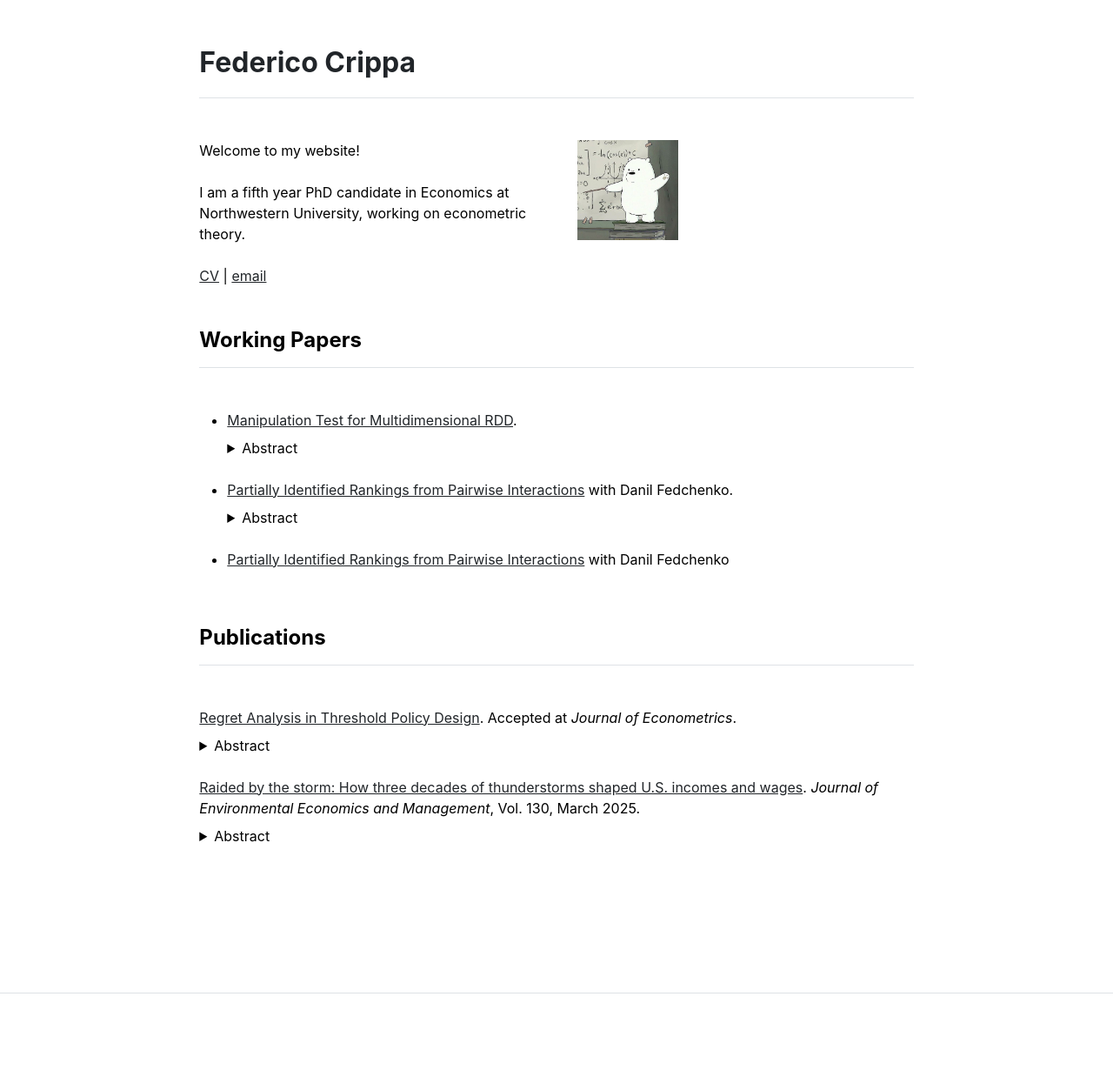
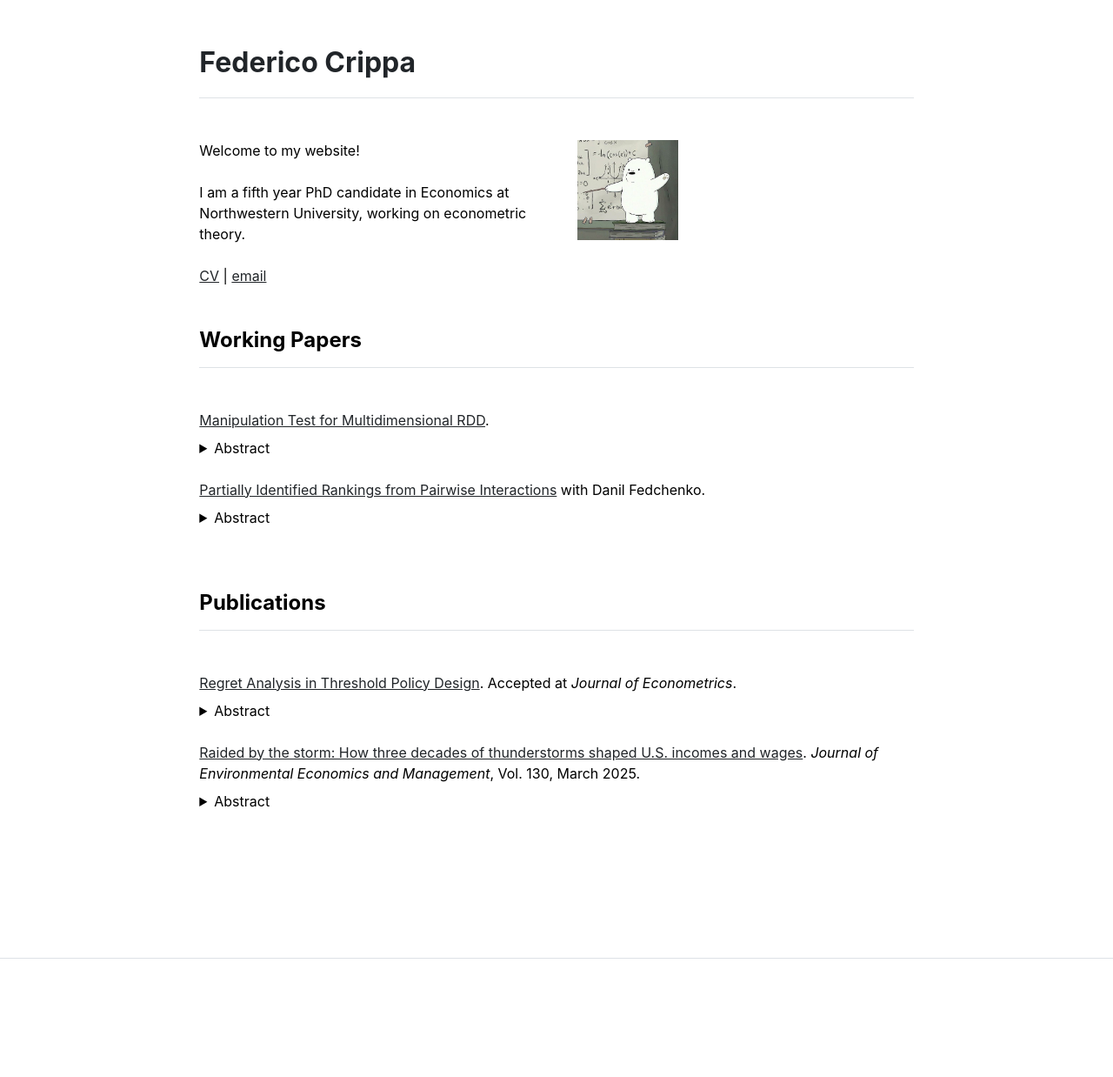
Before and after one commit to fedecrp/fedecrp.github.io, a Jekyll site: the page built from index.md, in a window 1280 px wide. Shown: the whole page at 87% size. Built offline with Jekyll 4.4.1, drawn with Linux system fonts in a browser that asks for light colours; after the commit the page ends 1198 px from its top, so only the background shows below that.

Commit message:
Update working_papers.html

```diff
--- a/_includes/working_papers.html
+++ b/_includes/working_papers.html
@@ -1,7 +1,7 @@
 <div class="row g-5 mb-5">
   <div>
     <h4 class="fw-bold border-bottom pb-3 mb-5">Working Papers</h4>
-    <ul>
+    <ul class="publications list-unstyled">
 
    <li class="mb-4">
         <!-- your title line -->
@@ -37,12 +37,6 @@
       </li>
 
 
-  <li>
-    <a href="https://arxiv.org/pdf/2410.18272" target="_blank">Partially Identified Rankings from Pairwise Interactions</a> with Danil Fedchenko
-  </li>
-  <!-- <li> -->
-    <!-- <a href="https://en.wikipedia.org/wiki/Stella_Maris_(novel)" target="_blank">Secondo</a> -->
-  <!--</li> -->
 </ul>
   </div>
 </div>
```
